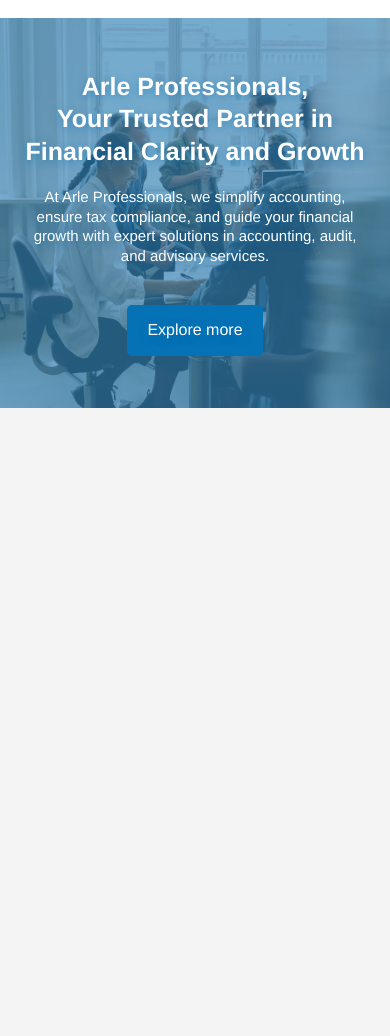
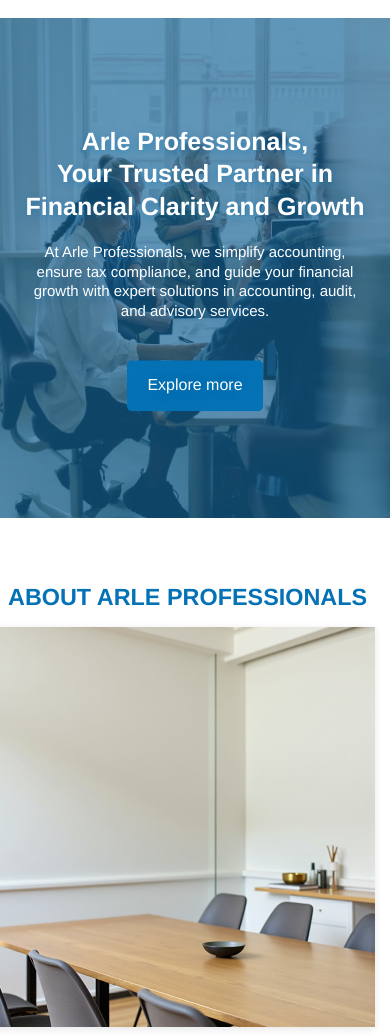
Before and after one commit to Alaoh445/Arle-professionals, a plain HTML site: page index.html in a window 390 px wide. Shown: the part 64-1100 px from the top of the page. Before the commit the page ends 844 px from the top, so only its background shows below. Drawn offline with Linux system fonts and the light colour scheme.

Commit message:
Commit all changes

```diff
--- a/index.html
+++ b/index.html
@@ -65,5 +65,18 @@
         in accounting, audit, and advisory services.</p>
         <a href="#about" class="btn">Explore more</a>
     </section>
+
+    <!-- About Section -->
+    <section id="wrapper" class="wrapper">
+        <section class="About">
+            <div class="about-text">
+            <h1>ABOUT ARLE PROFESSIONALS</h1>
+        </div>
+        <div class="about1">
+            <img src="images/Arle5.jpg" alt="About Image" class="about-image">
+            </div>
+            </section>
+        </section>
+    </section>
 </body>
 </html>
--- a/style.css
+++ b/style.css
@@ -5,11 +5,11 @@
 }
 body {
     font-family: 'Helvetica Neue', sans-serif;
-    background-color: #f4f4f4;
+    background-color: #ffffff;
     color: rgb(82 82 38);
 }
 header {
-    background-color: #ffffff;
+    background-color: whitesmoke;
     padding: 1rem 0;
     position: sticky;
     top: 0;
@@ -103,10 +103,10 @@ header {
 .hero {
     display: flex;
     flex-direction: row;
-    height: 700px;
+    height: auto;
     color: #ffffff;
-    padding: 20px 20px;
-    gap: 400px;
+    gap: 250px;
+    margin-bottom: 50px;
 }
 .Bigfour3 {
     flex: 1;
@@ -115,12 +115,12 @@ header {
     align-items: center;
 }
 .hero-image {
-    max-width: 140%;
+    max-width: 110%;
     height: auto;
     border-radius: none;
-    margin-left: 290px;
+    margin-left: 180px;
     opacity: 0.8;
-    filter: brightness(1) contrast(0.8);
+    filter: brightness(0.8) contrast(0.8);
     background-color: rgba(255, 255, 255, 0.8);
     position: relative;
 }
@@ -142,9 +142,9 @@ header {
     flex-direction: column;
     justify-content: center;
     line-height: 1.3;
-     margin-top: 120px;
+     margin-top: 30px;
      text-align: center;
-      margin-left: -20px;
+      margin-left: -60px;
 }
 .overlay .Arle {
     font-size: 50px;
@@ -172,9 +172,93 @@ header {
     color: rgb(82, 82, 38);
     outline: 1px solid rgb(82, 82, 38);
 }
+.wrapper {
+    background-color: #f4f4f4;
+}
+.About {
+    display: flex;
+    flex-direction: row;
+    padding: 20px;
+    gap: 20px;
+    height: auto;
+    justify-content: flex-end; /* Push content to the right */
+    align-items: center;
+}
+.about-text {
+    flex: 1;
+    display: flex;
+    flex-direction: column;
+    align-items: flex-start;
+    font-size: 30px;
+    margin-left: 40px;
+    margin-top: -100px;
+}
+.About .about1 {
+    flex: 1;
+    display: flex;
+    justify-content: flex-end;
+    margin-right: 30px;
+}
+.about-image {
+    max-width: 230px;
+    width: 100%;
+    height: 240px;
+    border-radius: none;
+    box-shadow: 0 2px 8px rgba(0,0,0,0.1);
+    object-fit: cover;
+    align-self: flex-end;
+}
+
+/* Animation keyframes */
+@keyframes fadeInUp {
+    from {
+        opacity: 0;
+        transform: translateY(40px);
+    }
+    to {
+        opacity: 1;
+        transform: translateY(0);
+    }
+}
+@keyframes fadeIn {
+    from { opacity: 0; }
+    to   { opacity: 1; }
+}
+
+/* Initial state for overlay elements */
+.overlay .Arle,
+.overlay .description,
+.overlay .btn {
+    opacity: 0;
+}
+
+/* Animate image */
+.hero-image {
+    opacity: 0;
+    animation: fadeIn 3s ease forwards;
+    animation-delay: 0.4s;
+}
+
+/* Animate Arle heading */
+.overlay .Arle {
+    animation: fadeInUp 0.8s 0.8s cubic-bezier(.23,1.01,.32,1) forwards;
+}
+
+/* Animate description */
+.overlay .description {
+    animation: fadeInUp 1.8s 1.8s cubic-bezier(.23,1.01,.32,1) forwards;
+}
+
+/* Animate button */
+.overlay .btn {
+    animation: fadeInUp 3.4s 2.8s cubic-bezier(.23,1.01,.32,1) forwards;
+}
 
 /* Responsive styles on mobile at 768px below */
 @media (max-width: 768px) {
+    header {
+        background-color: #fff !important;
+    }
     .menu-toggle {
         display: block;
         margin-left: auto;
@@ -263,7 +347,7 @@ header {
      .hero {
         position: relative;
         flex-direction: column;
-        height: auto;
+        height: 500px;
         padding: 0;
         gap: 0;
         align-items: stretch;
@@ -281,7 +365,7 @@ header {
     .hero-image {
         width: 100vw;
         max-width: 100vw;
-        height: 100vw;
+        height: 500px;
         object-fit: cover;
         margin: 0;
         border-radius: 0;
@@ -332,5 +416,38 @@ header {
         background-color: #ffffff;
         color: rgb(5, 114, 182);
     }
-
-}
+    .wrapper {
+    background-color: #ffffff;
+    }
+     .About {
+        flex-direction: column;
+        padding: 16px 8px;
+        gap: 16px;
+         color: rgb(5, 114, 182);
+    }
+    .about-text {
+        margin-left: 0;
+        margin-top: 0;
+        font-size: 20px;
+        width: 100%;
+        align-items: flex-start;
+    }
+    .about1 {
+         width: 100vw;
+        margin: 0;
+        padding: 0;
+        border-radius: 0;
+        justify-content: center;
+        align-items: center;
+        position: relative;
+    }
+    .about-image {
+    width: 100%;
+    max-width: 100%;
+    height: 400px;
+    object-fit: cover;
+    margin: 0;
+    border-radius: 0;
+    display: block;
+   }
+    }
```
Also changed, not shown: images/Arle5.jpg (added), images/Arle6.avif (added), images/Arle7.avif (added).
